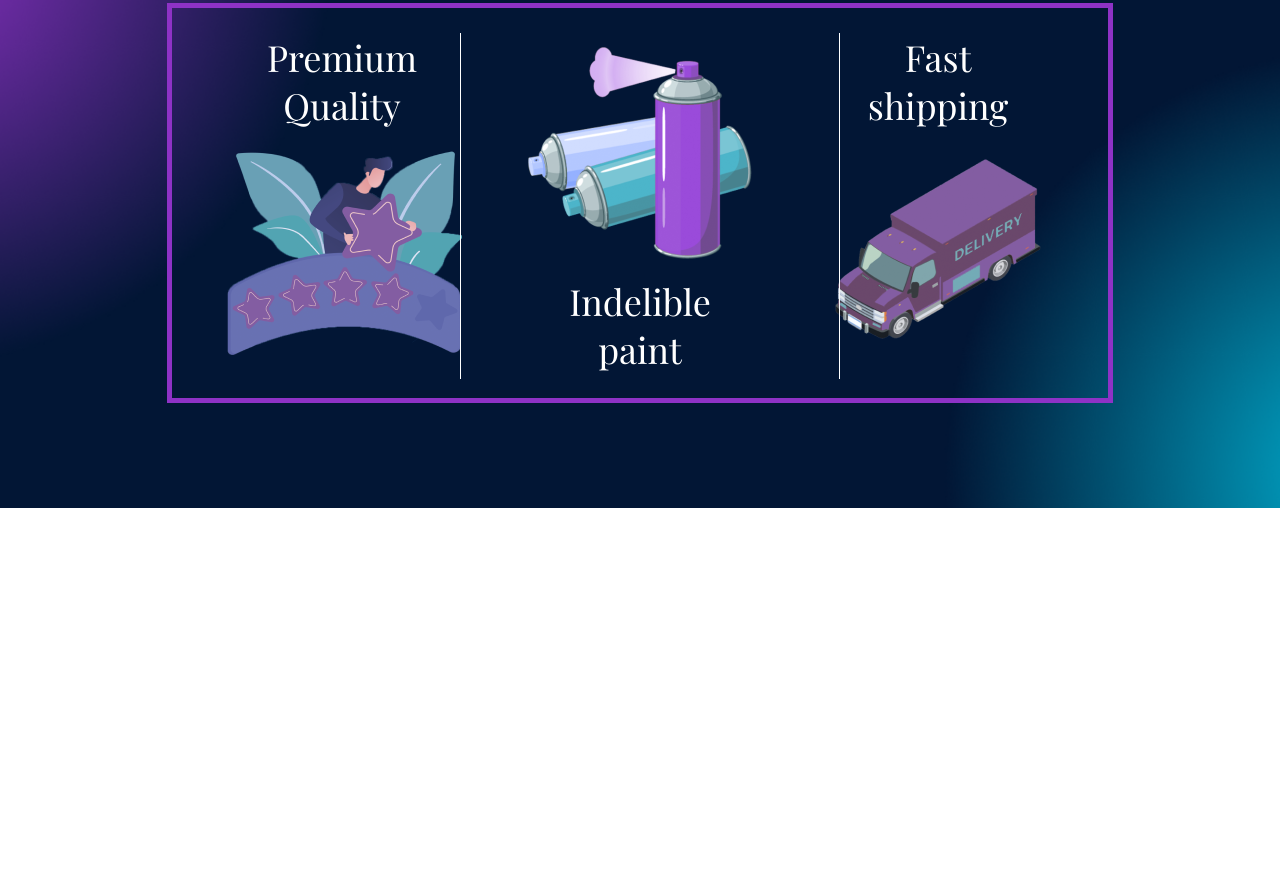
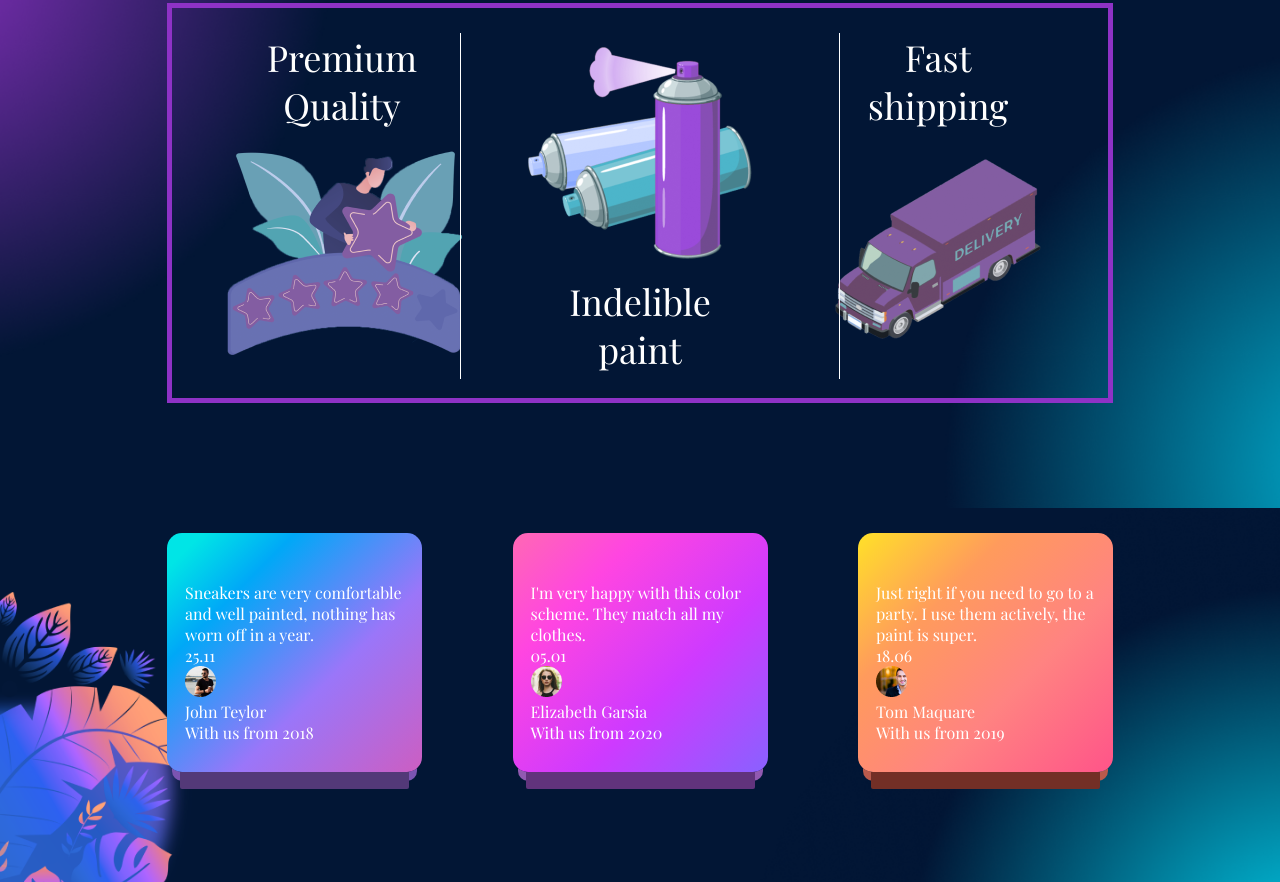
Before and after one commit to hrundelmundel/diploma-project, a plain HTML site: page index.html in a window 1280 px wide. Shown: the part 1085-1967 px from the top of the page. Before the commit the page ends 1593 px from the top, so only its background shows below. Drawn offline with nearby package versions, Linux system fonts and the light colour scheme; a web font is replaced by a local one.

Commit message:
started reviwes

```diff
--- a/css/style.css
+++ b/css/style.css
@@ -122,3 +122,52 @@
 }
 .main-card-photo {
 }
+.reviwes-wraper {
+    background: url(/img/background-reviwes.png) no-repeat center/cover;
+    padding-top: 25px;
+    padding-bottom: 110px;
+}
+.container {
+}
+.reviwes {
+
+}
+.reviwes-cards {
+    display: flex;
+    justify-content: space-between;
+}
+.reviwees-cards-item {
+    width: 255px;
+    display: flex;
+    flex-direction: column;
+    padding: 49px 9px 29px 18px;
+    border-radius: 15px;
+}
+.reviwees-cards-item:nth-child(1) {
+    box-shadow: 0 30px 0 -13px #533978, 0 14px 0 -5px #7b54b2;
+background: linear-gradient(135deg, #00e5e6 7.29%, #00a8f7 26.04%, #9a76f9 62.5%, #cc5ec2 100%);
+
+}
+.reviwees-cards-item:nth-child(2) {
+    box-shadow: 0 30px 0 -13px #61337c, 0 14px 0 -5px #9159b1;
+background: linear-gradient(135deg, #ff68b4 0%, #ff45e1 26.04%, #ce3aff 62.84%, #8961ff 100%);
+
+}
+.reviwees-cards-item:nth-child(3) {
+    box-shadow: 0 30px 0 -13px #732f26, 0 14px 0 -5px #b95a4c;
+background: linear-gradient(135deg, #ffe128 0%, #ff9b5c 30.21%, #ff8381 63.29%, #ff5489 100%);
+
+}
+
+.reviwes-card-item-desc {
+}
+.reviwes-card-item-date {
+}
+.reviwes-card-item-container {
+}
+.reviwes-card-item-avatar {
+}
+.reviwes-card-item-name {
+}
+.item-name-year {
+}
--- a/index.html
+++ b/index.html
@@ -60,6 +60,47 @@
                 </main>
             </div>
         </div>
+        <div class="reviwes-wraper">
+            <div class="container">
+                <div class="reviwes">
+                    <div class="reviwes-cards">
+                        <div class="reviwees-cards-item">
+                            <p class="reviwes-card-item-desc">Sneakers are very
+                                comfortable and well
+                                painted, nothing has
+                                worn off in a year.</p>
+                                <span class="reviwes-card-item-date">25.11</span>
+                                <div class="reviwes-card-item-container">
+                                    <img class="reviwes-card-item-avatar" src="/img/Avatar1.png" alt="">
+                                    <p class="reviwes-card-item-name">John Teylor <br><p class="item-name-year">With us from 2018</p>
+                                </p>
+                                </div>
+                        </div>
+                        <div class="reviwees-cards-item">
+                            <p class="reviwes-card-item-desc">I'm very happy with this color scheme.
+                                They match all my clothes.</p>
+                                <span class="reviwes-card-item-date">05.01</span>
+                                <div class="reviwes-card-item-container">
+                                    <img class="reviwes-card-item-avatar" src="/img/Avatar2.png" alt="">
+                                    <p class="reviwes-card-item-name">Elizabeth Garsia <br><p class="item-name-year">With us from 2020</p>
+                                </p>
+                                </div>
+
+                        </div>
+                        <div class="reviwees-cards-item">
+                            <p class="reviwes-card-item-desc">Just right if you need to go to a party.
+                                I use them actively, the paint is super.</p>
+                                <span class="reviwes-card-item-date">18.06</span>
+                                <div class="reviwes-card-item-container">
+                                <img class="reviwes-card-item-avatar" src="/img/Avatar3.png" alt="">
+                                <p class="reviwes-card-item-name">Tom Maquare <br><p class="item-name-year">With us from 2019</p>
+                                </p>
+                            </div>
+                        </div>
+                    </div>
+                </div>
+            </div>
+        </div>
     </div>
 
 </body>
```
Also changed, not shown: img/Avatar2.png (added), img/Avatar3.png (added), img/avatar1.png (added), img/background-reviwes.png (added).
